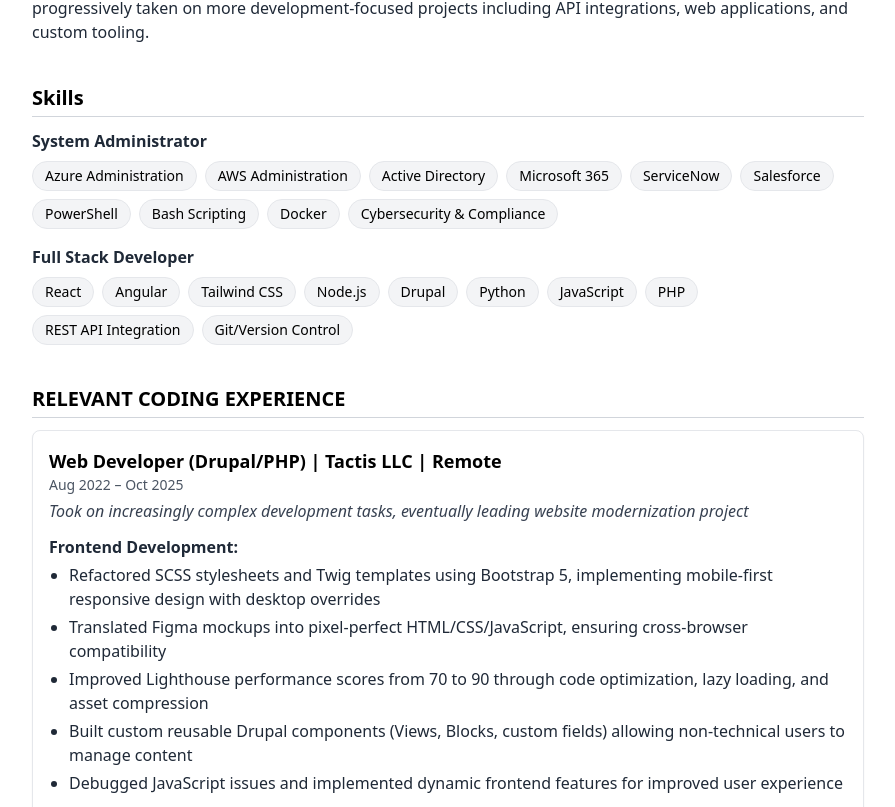
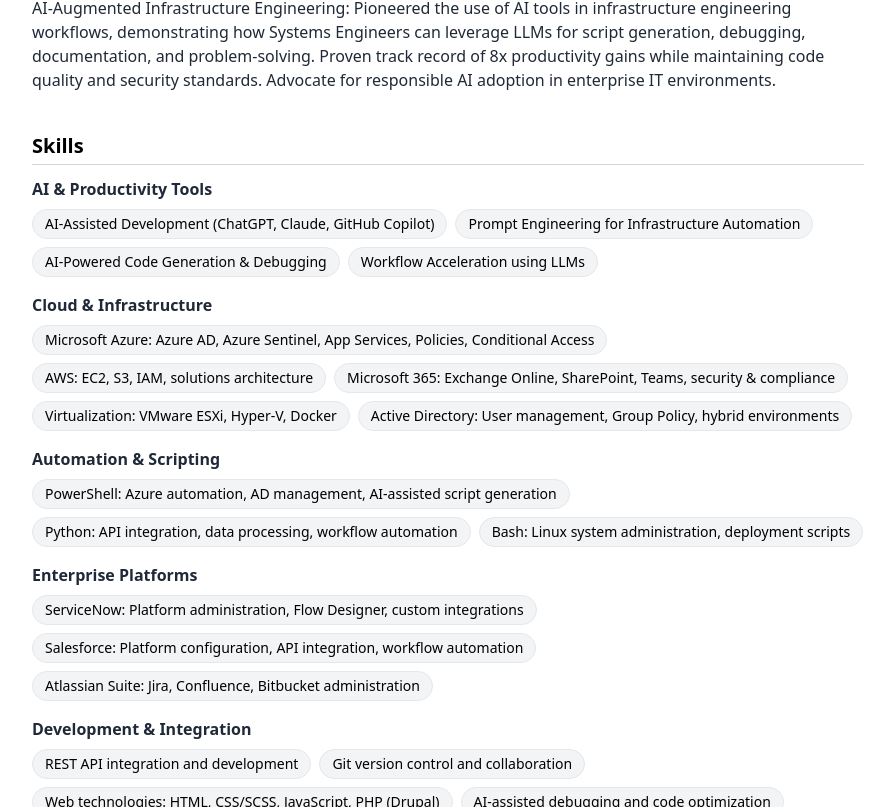
Before and after one commit to joedunn123456789/joedunn123456789, a React (Vite) app: page /#/resume in a window 1280 px wide. Shown: the part 573-1380 px from the top of the page, without its empty margins (192-1087 px from the left). Built offline with nearby package versions, Linux system fonts and the light colour scheme; what @react-pdf/renderer would draw is missing.

Commit message:
resume changes

```diff
--- a/src/data/resumeData.ts
+++ b/src/data/resumeData.ts
@@ -41,8 +41,8 @@
 };
 
 export const summary: Summary = {
-  main: "Systems Administrator transitioning to software development, with hands-on coding experience building automation tools, REST API integrations, and web applications in production environments. Developed proficiency in Python, JavaScript, PHP, and PowerShell through solving real-world infrastructure challenges. Seeking to leverage systems knowledge and programming skills in a developer role where understanding infrastructure is an asset.",
-  whyICode: "Started automating repetitive tasks to save time, discovered I love solving problems through code, and have progressively taken on more development-focused projects including API integrations, web applications, and custom tooling."
+  main: "Systems Engineer with 10+ years of experience leveraging AI-assisted workflows to design, deploy, and manage enterprise IT infrastructure at accelerated velocity. Expert in cloud platforms (Azure, AWS), automation scripting, and integrating complex enterprise systems. Hand-selected by CTO to lead AI adoption initiative, achieving 8x productivity gains through strategic use of AI tools for infrastructure automation, code generation, and technical problem-solving. Proven ability to lead technical projects, reduce operational costs, and maintain high-availability systems under strict compliance requirements.",
+  whyICode: "AI-Augmented Infrastructure Engineering: Pioneered the use of AI tools in infrastructure engineering workflows, demonstrating how Systems Engineers can leverage LLMs for script generation, debugging, documentation, and problem-solving. Proven track record of 8x productivity gains while maintaining code quality and security standards. Advocate for responsible AI adoption in enterprise IT environments."
 };
 
 export const experiences: Experience[] = [
@@ -51,60 +51,68 @@
     role: "Systems Engineer (Promoted from System Administrator)",
     date: "Aug 2022 – Oct 2025",
     bullets: [
-      "Reduced ticket resolution time by 30% by designing and deploying an integrated ServiceNow and NICE CXOne solution.",
-      "Improved incident response time by 25% and enhanced threat visibility by building an Azure Sentinel compliance program.",
-      "Increased customer satisfaction by 35% by engineering custom integrations between NICE CXOne and Zendesk using REST APIs.",
-      "Optimized Atlassian suite (Jira, Confluence, Bitbucket), driving 25% issue resolution, 30% sprint predictability, and 99.9% uptime for 75+ users.",
-      "Reduced downtime by 25% through hybrid Azure Active Directory and Microsoft 365 infrastructure management.",
-      "Boosted throughput by scripting automated task flows in PowerShell & Python for onboarding, patching, & identity provisioning.",
-      "Led disaster recovery planning, validating business continuity via quarterly failover testing with 99.9% system availability SLAs.",
-      "Owned cloud governance and cybersecurity enforcement using Azure Policies, conditional access, and Sentinel analytics rules.",
-      "Built workflow automation in Power Automate and ServiceNow Flow Designer to eliminate redundant manual interventions.",
-      "Engaged Security, Ops, and Dev teams to enforce and support IT governance, change controls, and FedRAMP compliance audits.",
-      "Automated internal service requests and approval workflows, reducing average processing time by 35%.",
-      "Led Drupal/PHP website modernization with Acquia Cloud support, improving scalability and maintainability.",
-      "Built and maintained local dev environments with Docker/DDEV; managed source control with Bitbucket.",
-      "Refactored SCSS and Twig templates using Bootstrap 5, mobile-first methodology with desktop overrides.",
-      "Configured Drupal Views and Block Embeds to enhance homepage functionality.",
-      "Developed custom reusable components for content authors, expanding publishing flexibility.",
-      "Translated Figma designs into pixel-accurate, production-ready code.",
-      "Increased Lighthouse performance scores from 70 → 90, boosting speed, accessibility, and SEO."
+      "Hand-selected by CTO to lead AI adoption initiative for infrastructure engineering team",
+      "Achieved 8x productivity increase by implementing AI-assisted workflows for automation development, documentation, and technical problem-solving",
+      "Completed 120+ hours of infrastructure work in under 14 days using AI-augmented development techniques",
+      "Pioneered use of AI tools (Claude, ChatGPT) for rapid PowerShell/Python script generation, debugging, and optimization",
+      "Trained team members on effective prompt engineering and AI-assisted infrastructure workflows",
+      "Demonstrated ROI of AI adoption to leadership, leading to company-wide AI tool deployment",
+      "Reduced downtime by 25% through hybrid Azure Active Directory and Microsoft 365 infrastructure management for 75+ users",
+      "Built Azure Sentinel compliance program, improving incident response time by 25% and enhancing threat visibility",
+      "Implemented Azure governance framework using Policies, conditional access controls, and Sentinel analytics rules",
+      "Led disaster recovery planning with quarterly failover testing, maintaining 99.9% system availability SLA",
+      "Owned cloud governance and cybersecurity enforcement supporting FedRAMP compliance audits",
+      "Reduced ticket resolution time by 30% by designing and deploying integrated ServiceNow and NICE CXOne solution",
+      "Increased customer satisfaction by 35% by engineering custom REST API integrations between NICE CXOne and Zendesk",
+      "Automated internal service requests and approval workflows, reducing average processing time by 35%",
+      "Built workflow automation in Power Automate and ServiceNow Flow Designer using AI-assisted development",
+      "Scripted automated task flows in PowerShell and Python for onboarding, patching, and identity provisioning",
+      "Optimized Atlassian suite (Jira, Confluence, Bitbucket) driving 25% faster issue resolution, 30% improved sprint predictability, and 99.9% uptime",
+      "Administered ServiceNow platform including user management, integrations, and workflow configuration",
+      "Managed NICE CXOne contact center platform with Zendesk integration for seamless customer support",
+      "Led Drupal/PHP website modernization with Acquia Cloud support, improving scalability and maintainability",
+      "Leveraged AI tools for rapid code generation and debugging of SCSS, Twig, and JavaScript components",
+      "Built and maintained local development environments with Docker/DDEV; managed source control with Bitbucket",
+      "Increased Lighthouse performance scores from 70 to 90 through AI-assisted optimization recommendations",
+      "Translated Figma designs into production-ready code using AI-powered code generation",
+      "Engaged Security, Operations, and Development teams to enforce IT governance and change controls",
+      "Evangelized AI adoption across technical teams, demonstrating productivity benefits",
+      "Documented AI-assisted workflows and best practices for team knowledge sharing"
     ],
   },
   {
-    company: "Tlingit Haida Tribal Business Corporation (Government Contracting, Tribal-owned Business Solutions)",
+    company: "Tlingit Haida Tribal Business Corporation",
     role: "Information Technology Manager",
     date: "Apr 2021 – Apr 2022",
     bullets: [
-      "Led end-to-end Salesforce deployment, including external data migration, and workflow automation, resulting in a 25% increase in sales and ticketing pipelines visibility",
+      "Led end-to-end Salesforce deployment including external data migration and workflow automation, resulting in 25% increase in sales and ticketing pipeline visibility",
       "Customized and integrated Salesforce with existing business systems, reducing manual reporting time by 10 hours per week",
-      "Guided Salesforce adoption by designing dashboards and training sessions, boosting the user adoption rate to 100% within 2 months",
-      "Developed with customizations, Service Cloud case management workflows, reducing ticket resolution time by 25% through automated routing and escalation rules",
-      "Integrated Salesforce with external ticketing platform Jira, enabling bi-directional sync and improving cross-teams collaboration",
-      "Fine-tuned knowledge base article suggestions within Service Console, boosting the first-contact resolution rates by 15%",
-      "Increased operational efficiency by standardizing IT workflows and modernizing cross-site network architecture for 2 locations.",
-      "Improved system reliability by 20% by migrating 10 on-prem servers and 35TB of structured data to VMware ESXi 7.7.",
-      "Reduced downtime by 40% by leading full-stack cloud migrations to Microsoft 365 and Azure for 100 users.",
-      "Drove a 20% boost in user productivity by upgrading Active Directory and email services with modern access controls & policies.",
-      "Owned a $1M IT budget, aligning procurement, vendor selections, and resource planning with business objectives.",
-      "Enforced network security posture and enforced compliance controls tied to DoD STIGs, NIST, and agency-specific frameworks.",
-      "Managed IT operations staff across service desk, network, and systems teams, supporting 24/7 operations & project execution.",
-      "Created disaster recovery plans to protect data integrity & restore services during unplanned outages."
+      "Achieved 100% user adoption within 2 months through comprehensive dashboard design and training programs",
+      "Developed Service Cloud case management workflows, reducing ticket resolution time by 25% through automated routing",
+      "Integrated Salesforce with Jira for bi-directional sync, improving cross-team collaboration",
+      "Reduced downtime by 40% by leading full-stack cloud migration to Microsoft 365 and Azure for 100 users",
+      "Improved system reliability by 20% by migrating 10 on-premise servers and 35TB of data to VMware ESXi 7.7",
+      "Upgraded Active Directory and email services with modern access controls, driving 20% boost in user productivity",
+      "Standardized IT workflows and modernized cross-site network architecture for 2 locations",
+      "Managed $1M IT budget, aligning procurement, vendor selection, and resource planning with business objectives",
+      "Led IT operations staff across service desk, network, and systems teams supporting 24/7 operations",
+      "Enforced network security posture and compliance controls tied to DoD STIGs, NIST, and agency-specific frameworks",
+      "Created disaster recovery plans to protect data integrity and restore services during unplanned outages"
     ],
   },
   {
-    company: "Crystal Management (Cybersecurity, IT, Transformation, Veteran-owned Services Provider)",
+    company: "Crystal Management",
     role: "System Administrator",
     date: "Feb 2021 – Apr 2021",
     bullets: [
-      "Supported the Air Force's ACAS compliance reporting by generating authenticated scans and remediating findings.",
-      "Migrated security center by configuring Tenable SC and integrating ACAS data feeds into vulnerability management dashboards.",
-      "Led Red Hat Enterprise Linux 7.x upgrades, scripting deployment tasks and rollback contingencies for zero downtime transitions.",
-      "Improved system updates and audits by automating routine tasks using Bash scripting and security scan scheduling workflows.",
-      "Partnered with base cyber teams to uphold Information Assurance standards, applying DISA STIGs and implementation guides.",
-      "Drove system hardening and patch management on DoD-classified networks in accordance with RMF & NIST 800-53 policies.",
-      "Monitored system logs and IDS alerts to identify anomalies and support incident response escalations with cybersecurity staff.",
-      "Documented system changes and compliance actions in alignment with Change Control Board (CCB) and DoD standards."
+      "Supported Air Force ACAS compliance reporting by generating authenticated scans and remediating findings",
+      "Configured Tenable Security Center and integrated ACAS data feeds into vulnerability management dashboards",
+      "Partnered with base cyber teams to uphold Information Assurance standards, applying DISA STIGs",
+      "Drove system hardening and patch management on DoD-classified networks per RMF and NIST 800-53 policies",
+      "Led Red Hat Enterprise Linux 7.x upgrades, scripting deployment tasks and rollback contingencies for zero-downtime transitions",
+      "Automated routine tasks using Bash scripting and security scan scheduling workflows",
+      "Monitored system logs and IDS alerts to identify anomalies and support incident response escalations",
+      "Documented system changes and compliance actions in alignment with Change Control Board standards"
     ],
   },
   {
@@ -112,68 +120,75 @@
     role: "Information Management Director",
     date: "Jan 2018 – Apr 2021",
     bullets: [
-      "Directed large-scale IT initiatives, including GFEBS (Army Salesforce) system enhancements and full SharePoint Online migration.",
-      "Cut costs 25% and increased user adoption by leading architecture redesign, permissions, and training for SharePoint migration.",
-      "Integrated network security policies across 500+ classified and unclassified systems, applying RMF controls & threat mitigation.",
-      "Led help desk, systems, and communications teams of 70+ personnel across cross-functional IT support and logistics operations.",
-      "Established continuity of operations, backup strategy, and system uptime assurance during deployed and garrison operations.",
-      "Delivered executive briefings and technical reports to senior leadership, aligning IT infrastructure goals with mission priorities."
+      "Directed enterprise IT projects including GFEBS (Army Salesforce) system enhancements and SharePoint Online migration",
+      "Cut costs 25% and increased user adoption by leading architecture redesign, permissions configuration, and training",
+      "Integrated network security policies across 500+ classified and unclassified systems, applying RMF controls",
+      "Established continuity of operations, backup strategy, and system uptime assurance during deployed operations",
+      "Led help desk, systems, and communications teams of 70+ personnel across cross-functional IT operations",
+      "Delivered executive briefings and technical reports to senior leadership",
+      "Aligned IT infrastructure goals with mission priorities and operational requirements",
+      "Managed complex projects in high-stakes, time-sensitive environments"
     ],
   }
 ];
 
 export const skillCategories = {
-  "System Administrator": [
-    "Azure Administration",
-    "AWS Administration",
-    "Active Directory",
-    "Microsoft 365",
-    "ServiceNow",
-    "Salesforce",
-    "PowerShell",
-    "Bash Scripting",
-    "Docker",
-    "Cybersecurity & Compliance"
+  "AI & Productivity Tools": [
+    "AI-Assisted Development (ChatGPT, Claude, GitHub Copilot)",
+    "Prompt Engineering for Infrastructure Automation",
+    "AI-Powered Code Generation & Debugging",
+    "Workflow Acceleration using LLMs"
   ],
-  "Full Stack Developer": [
-    "React",
-    "Angular",
-    "Tailwind CSS",
-    "Node.js",
-    "Drupal",
-    "Python",
-    "JavaScript",
-    "PHP",
-    "REST API Integration",
-    "Git/Version Control"
+  "Cloud & Infrastructure": [
+    "Microsoft Azure: Azure AD, Azure Sentinel, App Services, Policies, Conditional Access",
+    "AWS: EC2, S3, IAM, solutions architecture",
+    "Microsoft 365: Exchange Online, SharePoint, Teams, security & compliance",
+    "Virtualization: VMware ESXi, Hyper-V, Docker",
+    "Active Directory: User management, Group Policy, hybrid environments"
+  ],
+  "Automation & Scripting": [
+    "PowerShell: Azure automation, AD management, AI-assisted script generation",
+    "Python: API integration, data processing, workflow automation",
+    "Bash: Linux system administration, deployment scripts"
+  ],
+  "Enterprise Platforms": [
+    "ServiceNow: Platform administration, Flow Designer, custom integrations",
+    "Salesforce: Platform configuration, API integration, workflow automation",
+    "Atlassian Suite: Jira, Confluence, Bitbucket administration"
+  ],
+  "Development & Integration": [
+    "REST API integration and development",
+    "Git version control and collaboration",
+    "Web technologies: HTML, CSS/SCSS, JavaScript, PHP (Drupal)",
+    "AI-assisted debugging and code optimization"
+  ],
+  "Security & Compliance": [
+    "Azure Sentinel, Tenable Security Center",
+    "FedRAMP, NIST SP 800-53, DoD STIGs, RMF",
+    "Identity and Access Management",
+    "Vulnerability management and remediation"
   ]
 };
 
 export const skills: string[] = [
-  "ServiceNow Install and Development",
-  "Salesforce Install and Development",
-  "Strategic Infrastructure Planning",
-  "Cloud Architecture Design",
-  "Disaster Recovery Strategy",
-  "Cybersecurity Frameworks",
-  "IT Governance & Compliance",
-  "Cross-Functional Team Leadership",
-  "Workflow Process Optimization",
-  "Incident Response Coordination",
-  "Vendor Relationship Management",
-  "Scrum Project Execution & Reporting"
+  "placeholder1",
+  "placeholder2",
+  "placeholder3",
+  "placeholder4",
+  "placeholder5",
+  "placeholder6"
 ];
 
 export const certificationCategories = {
-  "Development-Focused": [
+  "Cloud & Infrastructure": [
+    "Microsoft 365 Certified: Administrator Expert",
+    "AWS Certified SysOps Administrator - Associate",
+    "CompTIA Security+",
+    "Professional Google Workspace Administrator"
+  ],
+  "Development & Platforms": [
     "Certified Application Developer - ServiceNow",
     "Salesforce Certified Platform Developer II"
-  ],
-  "Cloud & Infrastructure": [
-    "Microsoft 365 Certified: Administrator Expert",
-    "CompTIA Security+",
-    "AWS Certified SysOps Administrator - Associate",
-    "Professional Google Workspace Administrator (Legacy)"
   ]
 };
 
--- a/src/pages/Resume.tsx
+++ b/src/pages/Resume.tsx
@@ -1,4 +1,4 @@
-import { skillCategories, certificationCategories, education } from '../data/resumeData';
+import { skillCategories, certificationCategories, education, summary, personalInfo } from '../data/resumeData';
 import { usePDFExport } from '../hooks/ResumePage/usePDFExport';
 
 const Resume: React.FC = () => {
@@ -21,12 +21,12 @@
         <main className="mx-auto max-w-4xl px-8 py-10 space-y-10 text-black bg-white rounded-lg shadow-lg">
           {/* Header */}
           <header className="space-y-1">
-            <h1 className="text-3xl font-bold">Joseph Henry Dunn II</h1>
+            <h1 className="text-3xl font-bold">{personalInfo.name}</h1>
             <p className="text-sm text-gray-700">
-              Wildomar, CA • 830-666-2525 • jdunn0423@gmail.com
+              {personalInfo.location} • {personalInfo.phone} • {personalInfo.email}
             </p>
             <p className="text-sm text-gray-700">
-              LinkedIn: <a href="https://www.linkedin.com/in/joe-d-80b388358/" target="_blank" rel="noopener noreferrer" className="text-blue-600 hover:underline">linkedin.com/in/joe-d-80b388358</a> • GitHub: <a href="https://github.com/joedunn123456789" target="_blank" rel="noopener noreferrer" className="text-blue-600 hover:underline">github.com/joedunn123456789</a>
+              LinkedIn: <a href={personalInfo.linkedin.url} target="_blank" rel="noopener noreferrer" className="text-blue-600 hover:underline">{personalInfo.linkedin.display}</a> • GitHub: <a href={personalInfo.github.url} target="_blank" rel="noopener noreferrer" className="text-blue-600 hover:underline">{personalInfo.github.display}</a>
             </p>
           </header>
 
@@ -37,11 +37,11 @@
             </h2>
             <div className="space-y-3 text-gray-800">
               <p>
-                Systems Administrator transitioning to software development, with hands-on coding experience building automation tools, REST API integrations, and web applications in production environments. Developed proficiency in Python, JavaScript, PHP, and PowerShell through solving real-world infrastructure challenges. Seeking to leverage systems knowledge and programming skills in a developer role where understanding infrastructure is an asset.
+                {summary.main}
               </p>
               <p>
                 <span className="font-semibold">Why I Code:</span><br />
-                Started automating repetitive tasks to save time, discovered I love solving problems through code, and have progressively taken on more development-focused projects including API integrations, web applications, and custom tooling.
+                {summary.whyICode}
               </p>
             </div>
           </section>
```
